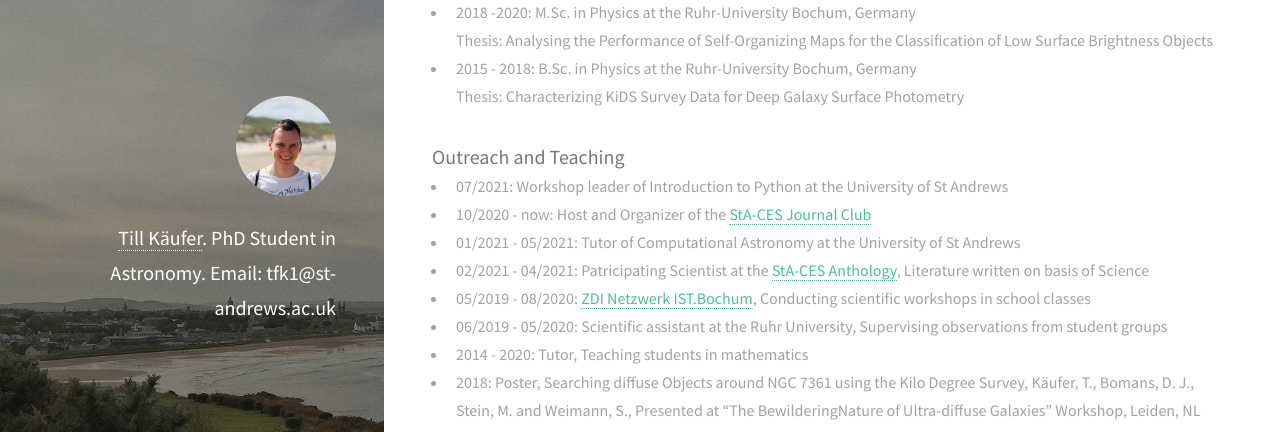
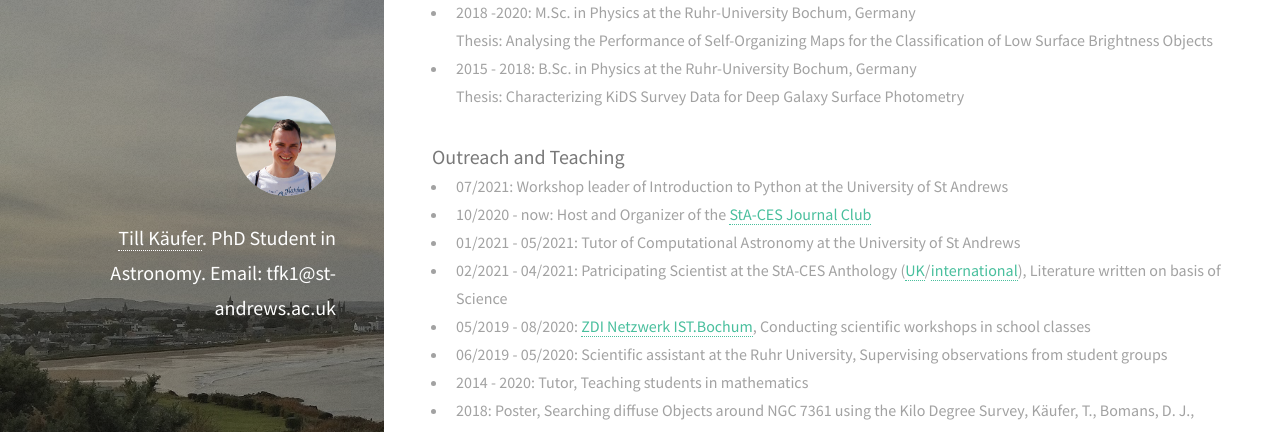
Before and after one commit to tillkaeufer/tillkaeufer.github.io, a Jekyll site: the page built from _posts/2020-10-08-CV.markdown, in a window 1280 px wide and 900 px high, scrolled down 900 px, cut to the strip 0-432 px from the top of the window. Built offline with Jekyll 4.4.1, drawn with Linux system fonts in a browser that asks for light colours; nearby versions of some CDN libraries.

Commit message:
anthology link

```diff
--- a/_posts/2020-10-08-CV.markdown
+++ b/_posts/2020-10-08-CV.markdown
@@ -19,7 +19,7 @@ Thesis: Characterizing KiDS Survey Data for Deep Galaxy Surface Photometry
 + 07/2021: Workshop leader of Introduction to Python at the University of St Andrews
 + 10/2020 - now: Host and Organizer of the [StA-CES Journal Club](https://exoplanets.wp.st-andrews.ac.uk/talks-and-journal-club/journal-club/)
 + 01/2021 - 05/2021: Tutor of Computational Astronomy at the University of St Andrews
-+ 02/2021 - 04/2021: Patricipating Scientist at the [StA-CES Anthology](http://www.guardbridgebooks.co.uk/shop/index.php?rt=product/product&product_id=146), Literature written on basis of Science
++ 02/2021 - 04/2021: Patricipating Scientist at the StA-CES Anthology ([UK](http://www.guardbridgebooks.co.uk/shop/index.php?rt=product/product&product_id=146)/[international](https://www.amazon.com/dp/1911486659/ref=cm_sw_r_tw_dp_50NPNF38GECRC55RJBC5)), Literature written on basis of Science
 + 05/2019 - 08/2020: [ZDI  Netzwerk  IST.Bochum](https://www.ist-bochum.org/),  Conducting scientific workshops in school classes
 + 06/2019 - 05/2020: Scientific assistant at the Ruhr University, Supervising observations from student groups
 + 2014 - 2020: Tutor, Teaching students in mathematics
```
